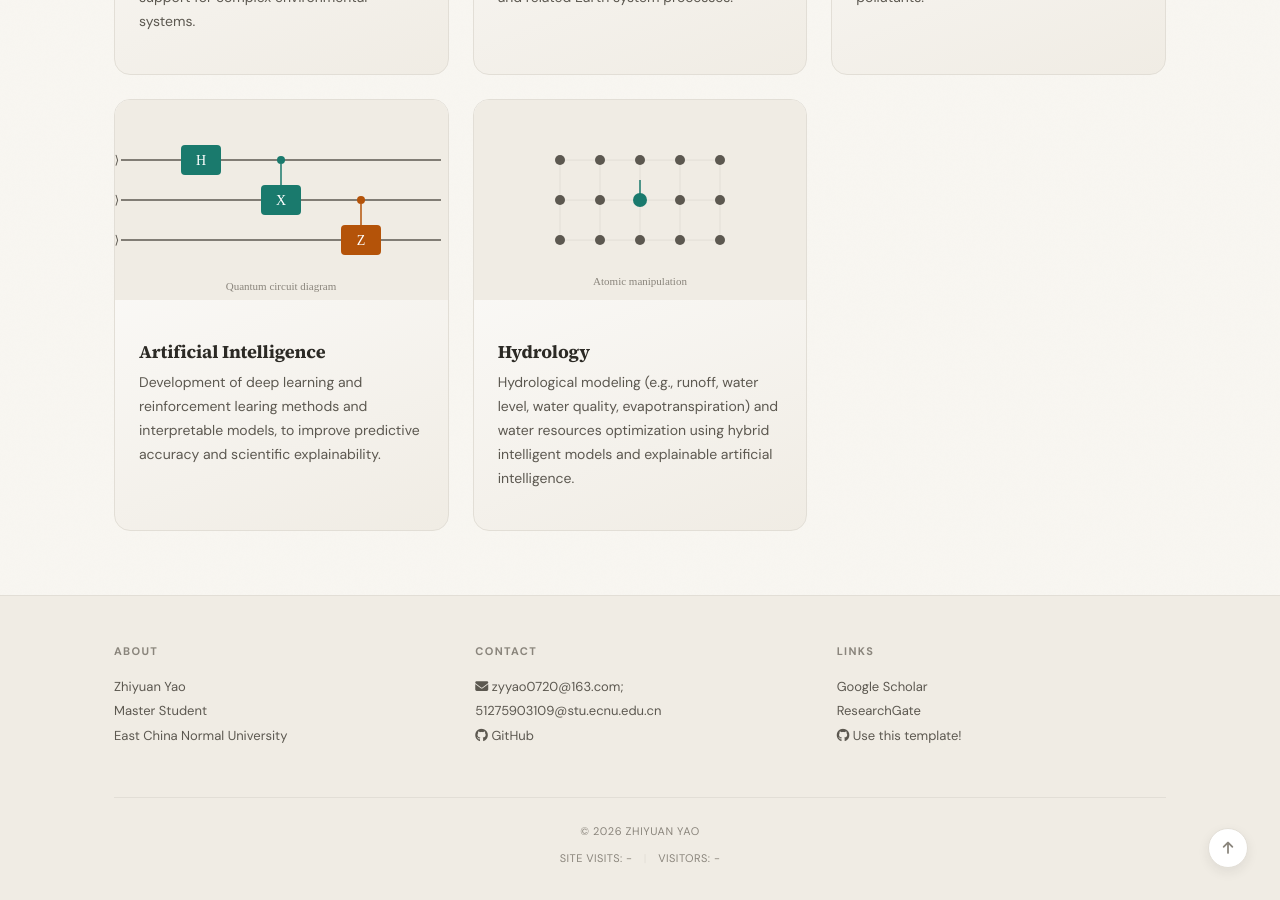
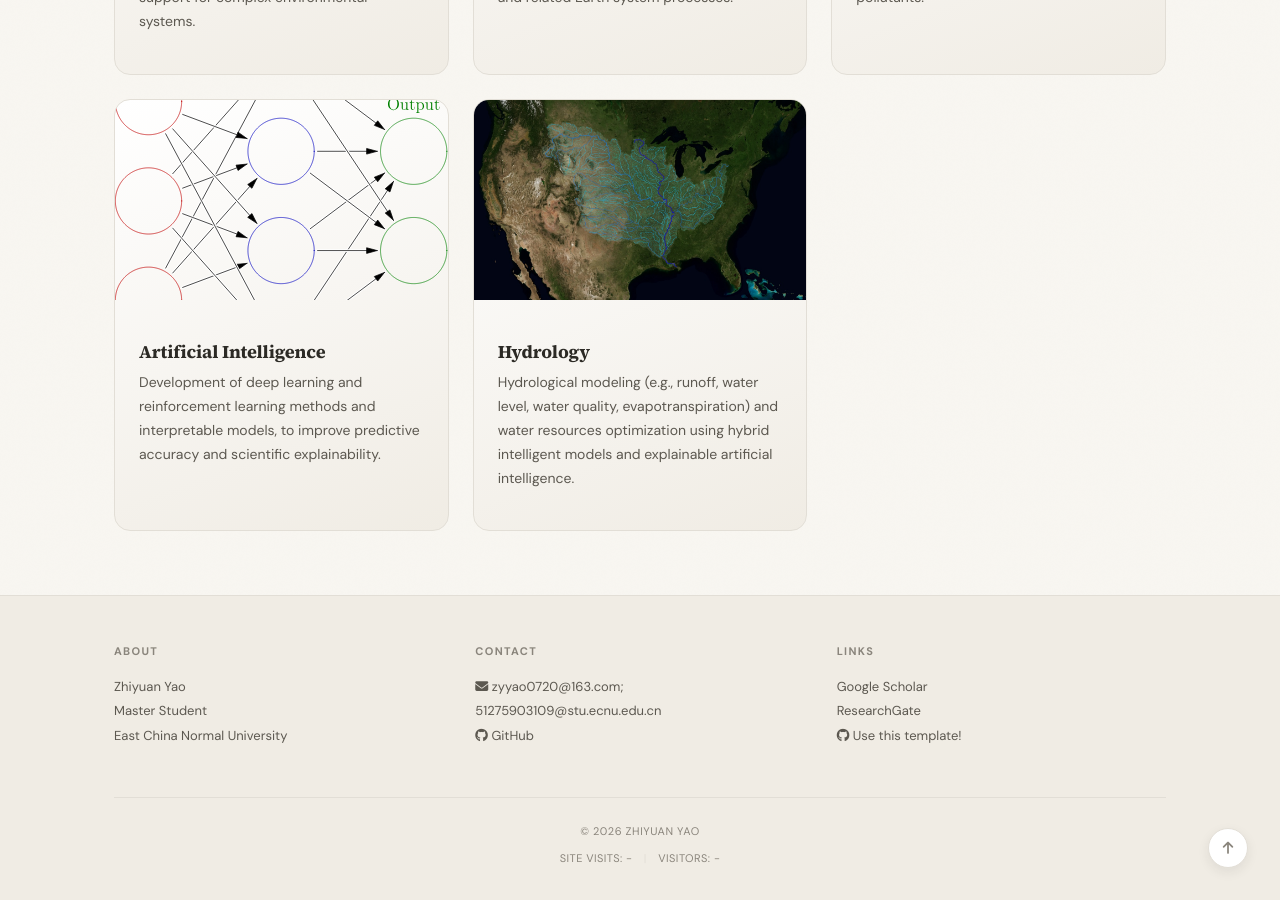
Before and after one commit to zyYao0720/zyYao0720.github.io, a Jekyll site: the page built from _pages/research.md, in a window 1280 px wide and 900 px high, scrolled down 586 px. Built offline with Jekyll 4.4.1, drawn with Linux system fonts in a browser that asks for light colours; a style sheet for code colours, icons or effects is not loaded.

Commit message:
Update research images

```diff
--- a/_pages/research.md
+++ b/_pages/research.md
@@ -10,7 +10,7 @@
 <div class="research-grid">
 
 <div class="research-card">
-<img src="{{ site.url }}{{ site.baseurl }}/images/research/qed.svg" class="research-thumb" alt="Feynman diagram">
+<img src="{{ site.url }}{{ site.baseurl }}/images/research/environmental-science.jpg" class="research-thumb" alt="Satellite view of regional air pollution">
 <div class="research-body">
 <h4 class="research-title">Environmental Science</h4>
 <p class="research-desc">Application of artificial intelligence and data-driven modeling to environmental challenges, with an emphasis on prediction, classification, regulation, and decision support for complex environmental systems.</p>
@@ -18,7 +18,7 @@
 </div>
 
 <div class="research-card">
-<img src="{{ site.url }}{{ site.baseurl }}/images/research/superfluidity.svg" class="research-thumb" alt="Superfluid helium">
+<img src="{{ site.url }}{{ site.baseurl }}/images/research/remote-sensing.jpg" class="research-thumb" alt="Landsat satellite observation">
 <div class="research-body">
 <h4 class="research-title">Remote Sensing</h4>
 <p class="research-desc">Integration of multisource remote sensing observations with environmental and meteorological data to characterize large-scale spatiotemporal patterns in air quality and related Earth system processes.</p>
@@ -26,7 +26,7 @@
 </div>
 
 <div class="research-card">
-<img src="{{ site.url }}{{ site.baseurl }}/images/research/partons.svg" class="research-thumb" alt="Parton model">
+<img src="{{ site.url }}{{ site.baseurl }}/images/research/atmospheric-science.jpg" class="research-thumb" alt="Global aerosol transport simulation">
 <div class="research-body">
 <h4 class="research-title">Atmospheric Science</h4>
 <p class="research-desc">Atmospheric environmental modeling with a focus on global air quality forecasting, improving predictions of fine particulate matter, ozone, and other key atmospheric pollutants.</p>
@@ -34,15 +34,15 @@
 </div>
 
 <div class="research-card">
-<img src="{{ site.url }}{{ site.baseurl }}/images/research/quantum-computing.svg" class="research-thumb" alt="Quantum circuit">
+<img src="{{ site.url }}{{ site.baseurl }}/images/research/artificial-intelligence.svg" class="research-thumb" alt="Artificial neural network diagram">
 <div class="research-body">
 <h4 class="research-title">Artificial Intelligence</h4>
-<p class="research-desc">Development of deep learning and reinforcement learing methods and interpretable models, to improve predictive accuracy and scientific explainability.</p>
+<p class="research-desc">Development of deep learning and reinforcement learning methods and interpretable models, to improve predictive accuracy and scientific explainability.</p>
 </div>
 </div>
 
 <div class="research-card">
-<img src="{{ site.url }}{{ site.baseurl }}/images/research/nanotechnology.svg" class="research-thumb" alt="Atomic manipulation">
+<img src="{{ site.url }}{{ site.baseurl }}/images/research/hydrology.jpg" class="research-thumb" alt="Mississippi River watershed">
 <div class="research-body">
 <h4 class="research-title">Hydrology</h4>
 <p class="research-desc">Hydrological modeling (e.g., runoff, water level, water quality, evapotranspiration) and water resources optimization using hybrid intelligent models and explainable artificial intelligence.</p>
```
Also changed, not shown: images/research/artificial-intelligence.svg (added), images/research/atmospheric-science.jpg (added), images/research/environmental-science.jpg (added), images/research/hydrology.jpg (added), images/research/remote-sensing.jpg (added).
